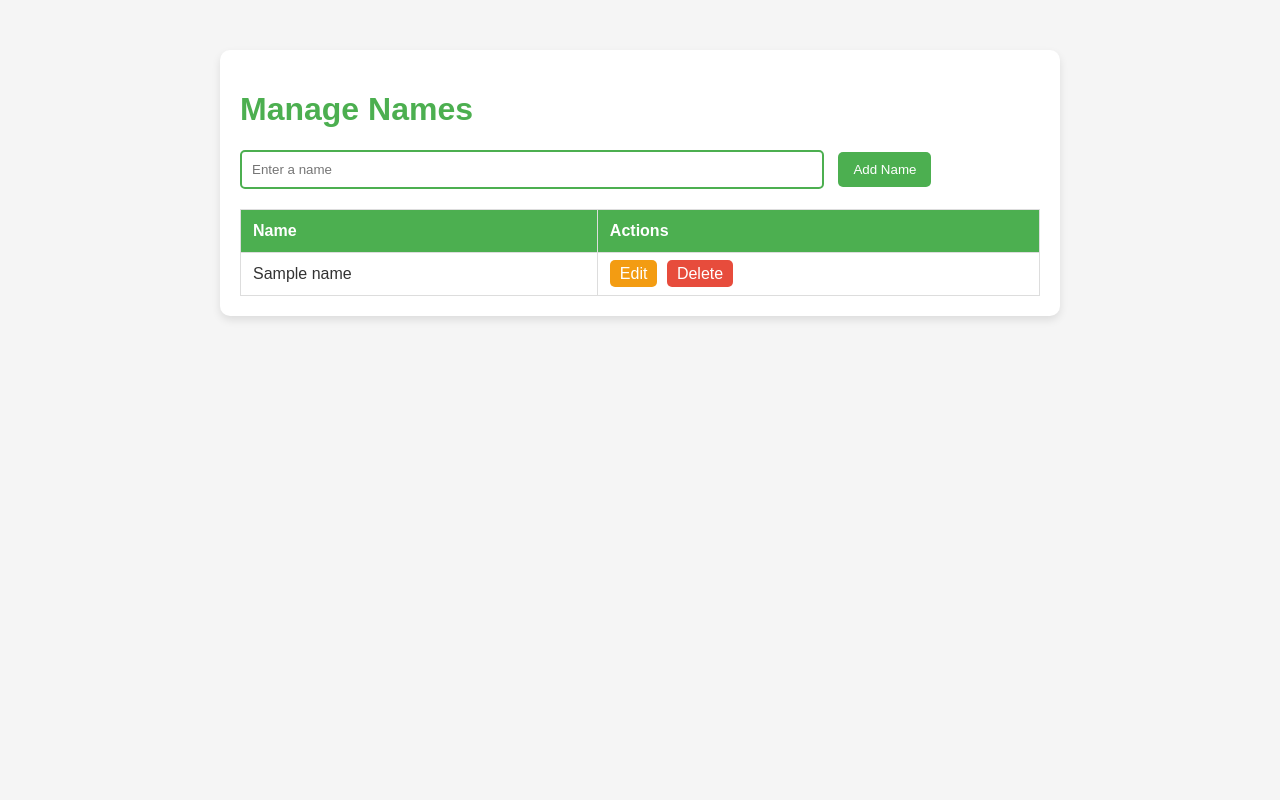
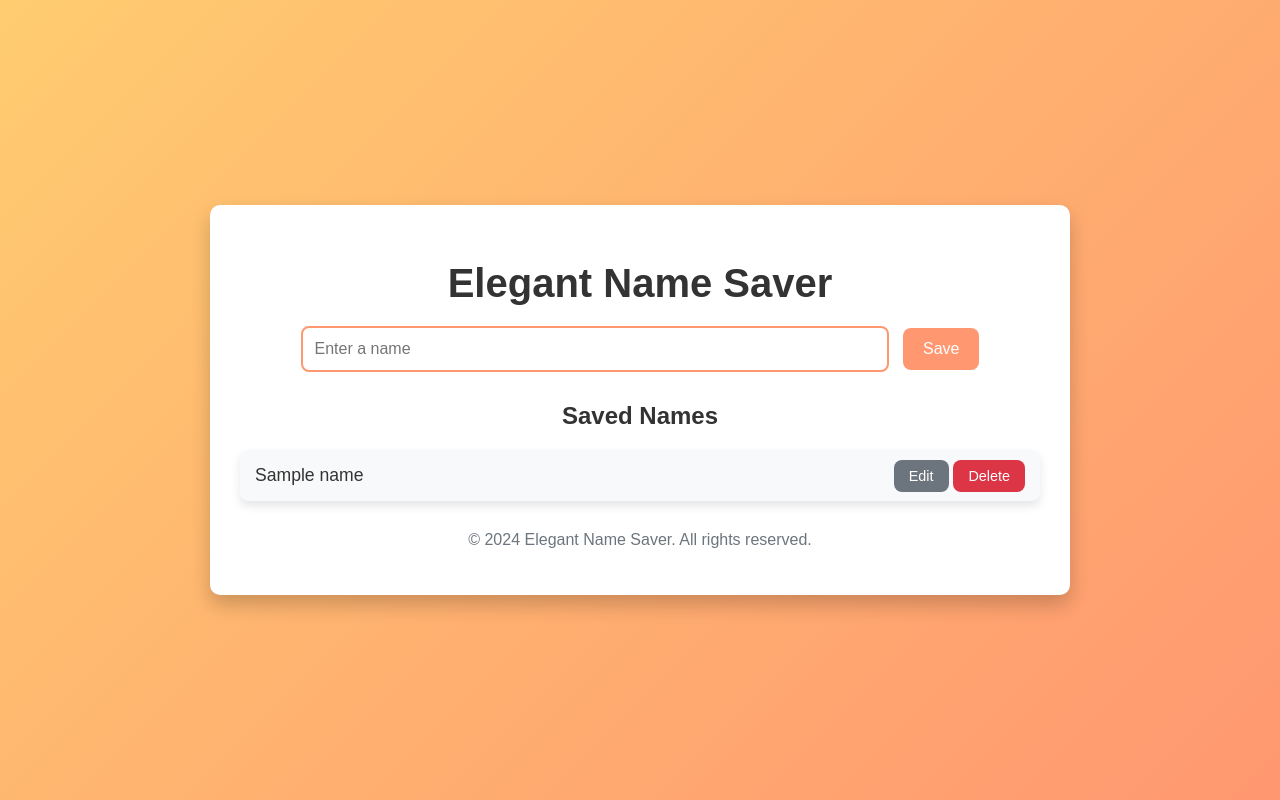
Before and after one commit to Ypknvp/web-cloud, a Flask app: page / in a window 1280 px wide. Run offline with Flask 3, Linux system fonts and the light colour scheme; a database or web service that is not in the repository returns one stand-in record (values such as "Sample title").

Commit message:
index.html

```diff
--- a/templates/index.html
+++ b/templates/index.html
@@ -3,96 +3,130 @@
 <head>
     <meta charset="UTF-8">
     <meta name="viewport" content="width=device-width, initial-scale=1.0">
-    <title>Name List</title>
+    <title>Elegant Name Saver</title>
     <style>
+        /* Global Styles */
         body {
-            font-family: 'Arial', sans-serif;
-            background-color: #f5f5f5;
+            font-family: 'Poppins', sans-serif;
+            background: linear-gradient(135deg, #ffcc70 0%, #ff9770 100%);
             color: #333;
+            margin: 0;
+            padding: 0;
+            display: flex;
+            justify-content: center;
+            align-items: center;
+            min-height: 100vh;
         }
         .container {
+            width: 80%;
             max-width: 800px;
-            margin: 50px auto;
-            background-color: #fff;
-            padding: 20px;
+            background-color: #ffffff;
+            padding: 30px;
             border-radius: 10px;
-            box-shadow: 0 4px 8px rgba(0, 0, 0, 0.1);
+            box-shadow: 0 10px 20px rgba(0, 0, 0, 0.2);
+            text-align: center;
         }
         h1 {
-            color: #4CAF50;
+            font-size: 2.5rem;
+            color: #333;
+            margin-bottom: 20px;
         }
         form {
-            margin-bottom: 20px;
+            margin-bottom: 30px;
         }
         input[type="text"] {
-            padding: 10px;
+            padding: 12px;
             width: 70%;
+            font-size: 1rem;
+            border: 2px solid #ff9770;
+            border-radius: 8px;
             margin-right: 10px;
-            border: 2px solid #4CAF50;
-            border-radius: 5px;
+            transition: border-color 0.3s;
         }
-        button {
-            padding: 10px 15px;
-            background-color: #4CAF50;
+        input[type="text"]:focus {
+            border-color: #ffcc70;
+            outline: none;
+        }
+        input[type="submit"] {
+            padding: 12px 20px;
+            font-size: 1rem;
             color: #fff;
+            background-color: #ff9770;
             border: none;
-            border-radius: 5px;
+            border-radius: 8px;
             cursor: pointer;
+            transition: background-color 0.3s;
         }
-        table {
-            width: 100%;
-            border-collapse: collapse;
+        input[type="submit"]:hover {
+            background-color: #ffcc70;
         }
-        table, th, td {
-            border: 1px solid #ddd;
+        ul {
+            list-style-type: none;
+            padding: 0;
         }
-        th, td {
-            padding: 12px;
-            text-align: left;
+        li {
+            padding: 15px;
+            margin: 10px 0;
+            background-color: #f8f9fa;
+            border-radius: 8px;
+            display: flex;
+            justify-content: space-between;
+            align-items: center;
+            font-size: 1.1rem;
+            box-shadow: 0 5px 10px rgba(0, 0, 0, 0.1);
         }
-        th {
-            background-color: #4CAF50;
-            color: white;
+        .edit-btn, .delete-btn {
+            text-decoration: none;
+            padding: 8px 15px;
+            border-radius: 8px;
+            font-size: 0.9rem;
+            transition: background-color 0.3s;
         }
-        a {
-            text-decoration: none;
-            color: #4CAF50;
+        .edit-btn {
+            color: #fff;
+            background-color: #6c757d;
         }
-        .edit, .delete {
-            color: white;
-            background-color: #f39c12;
-            padding: 5px 10px;
-            border-radius: 5px;
-            margin-right: 5px;
-            text-decoration: none;
+        .edit-btn:hover {
+            background-color: #5a6268;
         }
-        .delete {
-            background-color: #e74c3c;
+        .delete-btn {
+            color: #fff;
+            background-color: #dc3545;
+        }
+        .delete-btn:hover {
+            background-color: #c82333;
+        }
+        .footer {
+            margin-top: 30px;
+            color: #6c757d;
         }
     </style>
 </head>
 <body>
     <div class="container">
-        <h1>Manage Names</h1>
+        <h1>Elegant Name Saver</h1>
+
         <form action="/add_name" method="POST">
             <input type="text" name="name" placeholder="Enter a name" required>
-            <button type="submit">Add Name</button>
+            <input type="submit" value="Save">
         </form>
-        <table>
-            <tr>
-                <th>Name</th>
-                <th>Actions</th>
-            </tr>
+
+        <h2>Saved Names</h2>
+        <ul>
             {% for name in names %}
-            <tr>
-                <td>{{ name.name }}</td>
-                <td>
-                    <a href="/edit_name/{{ name._id }}" class="edit">Edit</a>
-                    <a href="/delete_name/{{ name._id }}" class="delete">Delete</a>
-                </td>
-            </tr>
+                <li>
+                    {{ name.name }}
+                    <div>
+                        <a href="/edit_name/{{ name._id }}" class="edit-btn">Edit</a>
+                        <a href="/delete_name/{{ name._id }}" class="delete-btn">Delete</a>
+                    </div>
+                </li>
             {% endfor %}
-        </table>
+        </ul>
+
+        <div class="footer">
+            <p>&copy; 2024 Elegant Name Saver. All rights reserved.</p>
+        </div>
     </div>
 </body>
 </html>
```
